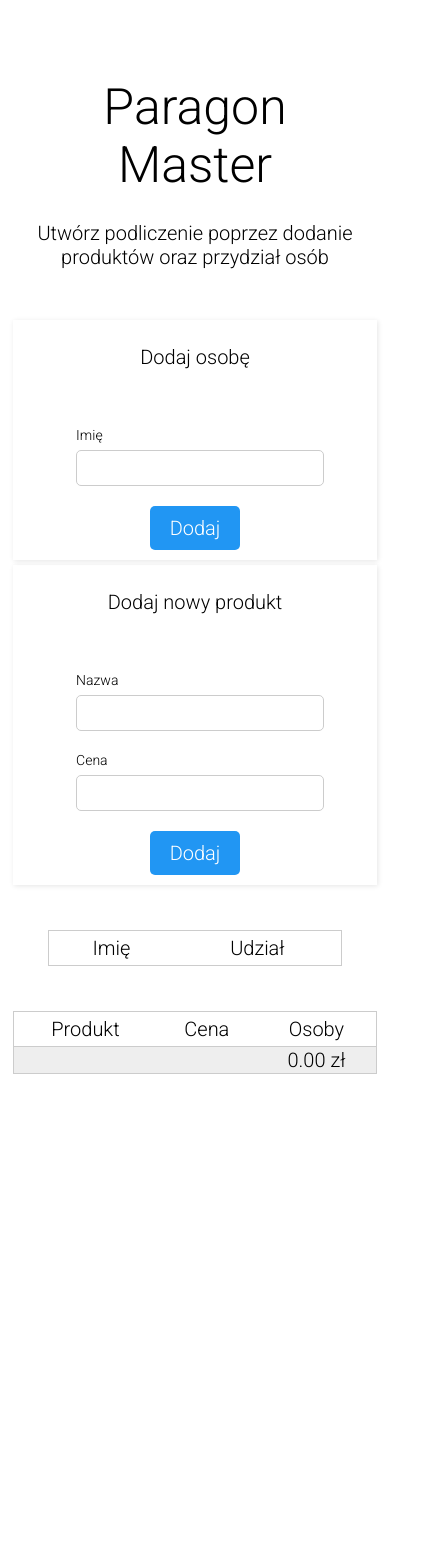
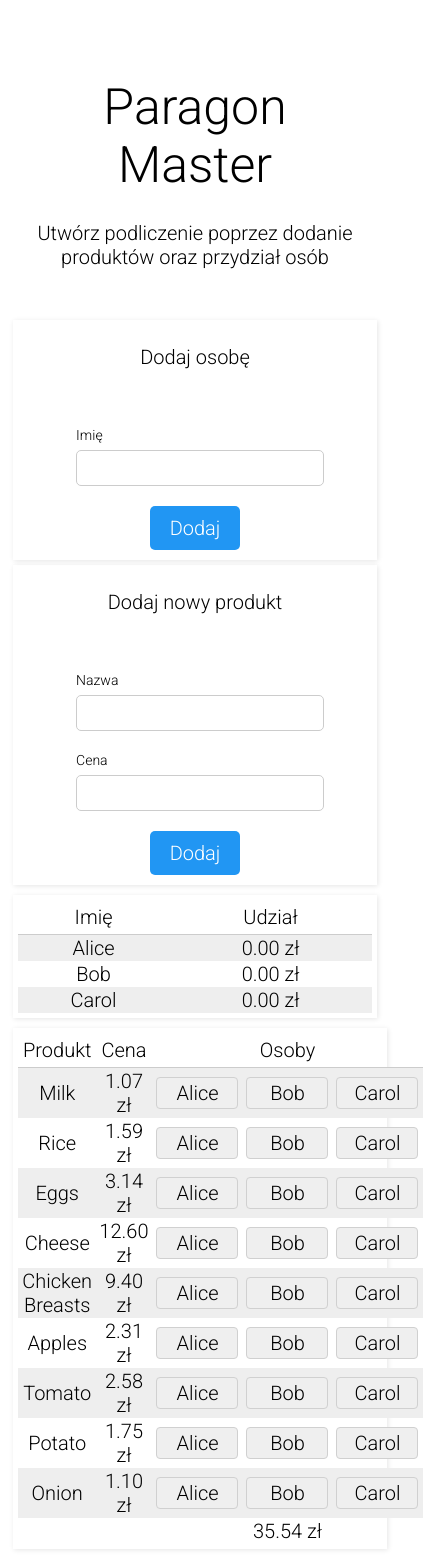
Before and after one commit to protectedvoid21/ReceiptManager, an Angular app: page / in a window 390 px wide. Shown: the whole page, 423 px wide, since content can reach past the window. Before the commit the page ends 1087 px from the top, so only its background shows below. Built offline with nearby package versions, Linux system fonts and the light colour scheme.

Commit message:
Change table design, fix netlify refreshing not found

```diff
--- a/angular.json
+++ b/angular.json
@@ -18,7 +18,6 @@
           "builder": "@angular-devkit/build-angular:browser",
           "options": {
             "outputPath": "docs",
-            "baseHref": "/ReceiptManager",
             "index": "src/index.html",
             "main": "src/main.ts",
             "polyfills": [
--- a/src/app/main/main-page/main-page.component.html
+++ b/src/app/main/main-page/main-page.component.html
@@ -9,12 +9,12 @@
     <app-add-product-form (productAdded)="onProductAdded($event)" class=""></app-add-product-form>
   </div>
 
-  <app-person-list [persons]="persons" class="person-container"></app-person-list>
+  <app-person-list [persons]="persons" class="person-container paper"></app-person-list>
 
   <app-product-list
     [products]="products"
     [persons]="persons"
     (productCheckboxChanged)="onCheckboxProductChanged($event)"
-    class="table-container">
+    class="table-container paper">
   </app-product-list>
 </main>
--- a/src/app/main/main-page/main-page.component.ts
+++ b/src/app/main/main-page/main-page.component.ts
@@ -12,6 +12,7 @@ export class MainPageComponent {
   products: Product[] = []
 
   ngOnInit() {
+    this.seedSample()
   }
 
   private seedSample() {
--- a/src/styles.scss
+++ b/src/styles.scss
@@ -113,7 +113,6 @@ table {
   border-collapse: collapse;
   margin-left: auto;
   margin-right: auto;
-  border: 1px solid #ccc;
 
   tbody tr:nth-child(odd) {
     background-color: #eee;
@@ -151,7 +150,6 @@ table {
     border-collapse: collapse;
     margin-left: auto;
     margin-right: auto;
-    border: 1px solid #ccc;
 
     tbody tr:nth-child(odd) {
       background-color: #eee;
```
